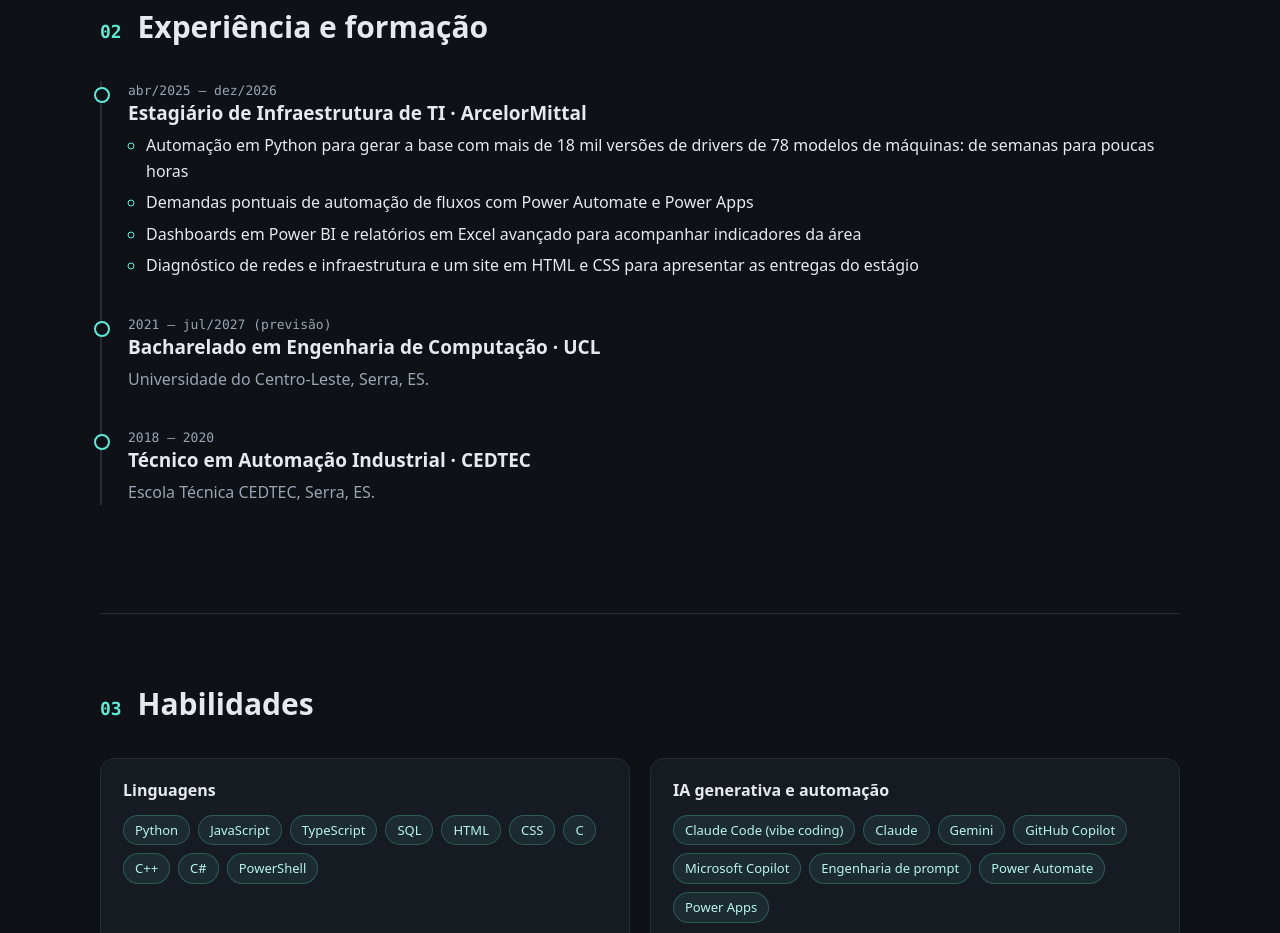
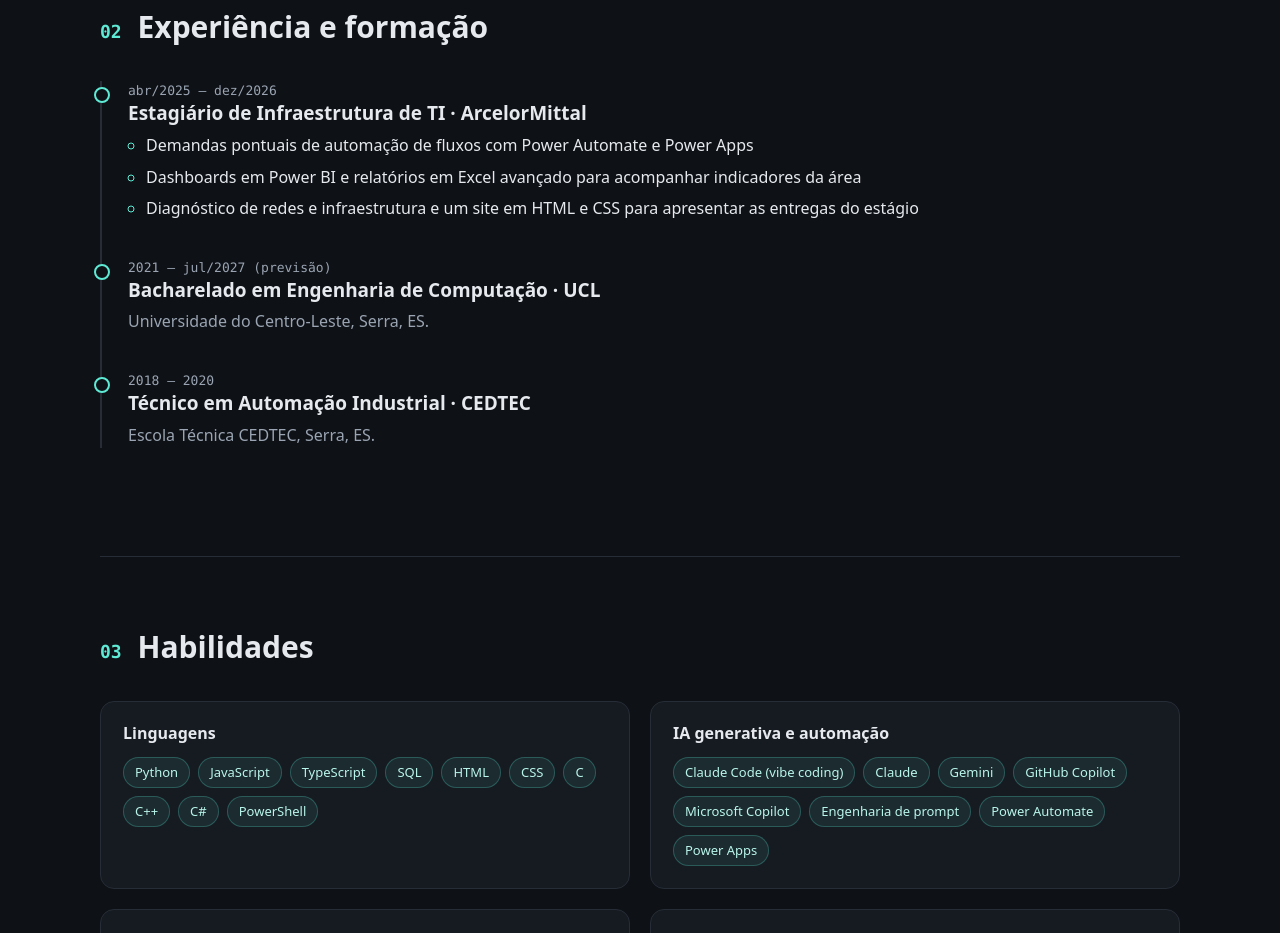
Before and after one commit to VasconcellosGabriel/VasconcellosGabriel.github.io, a plain HTML site: page index.html in a window 1280 px wide. Shown: the part 4320-5253 px from the top of the page. Drawn offline with Linux system fonts and the light colour scheme.

Commit message:
Remove tópico repetido da automação na experiência do estágio
Co-Authored-By: Claude Opus 5.5 <noreply@anthropic.com>

```diff
--- a/index.html
+++ b/index.html
@@ -164,7 +164,6 @@
         <p class="quando">abr/2025 – dez/2026</p>
         <h3>Estagiário de Infraestrutura de TI · ArcelorMittal</h3>
         <ul class="pontos">
-          <li>Automação em Python para gerar a base com mais de 18 mil versões de drivers de 78 modelos de máquinas: de semanas para poucas horas</li>
           <li>Demandas pontuais de automação de fluxos com Power Automate e Power Apps</li>
           <li>Dashboards em Power BI e relatórios em Excel avançado para acompanhar indicadores da área</li>
           <li>Diagnóstico de redes e infraestrutura e um site em HTML e CSS para apresentar as entregas do estágio</li>
```
